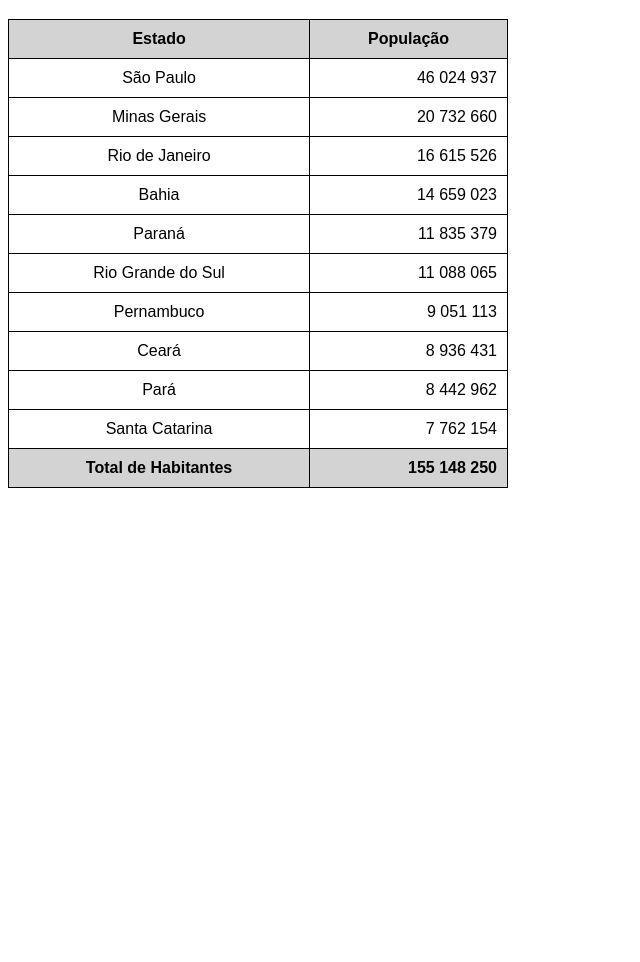
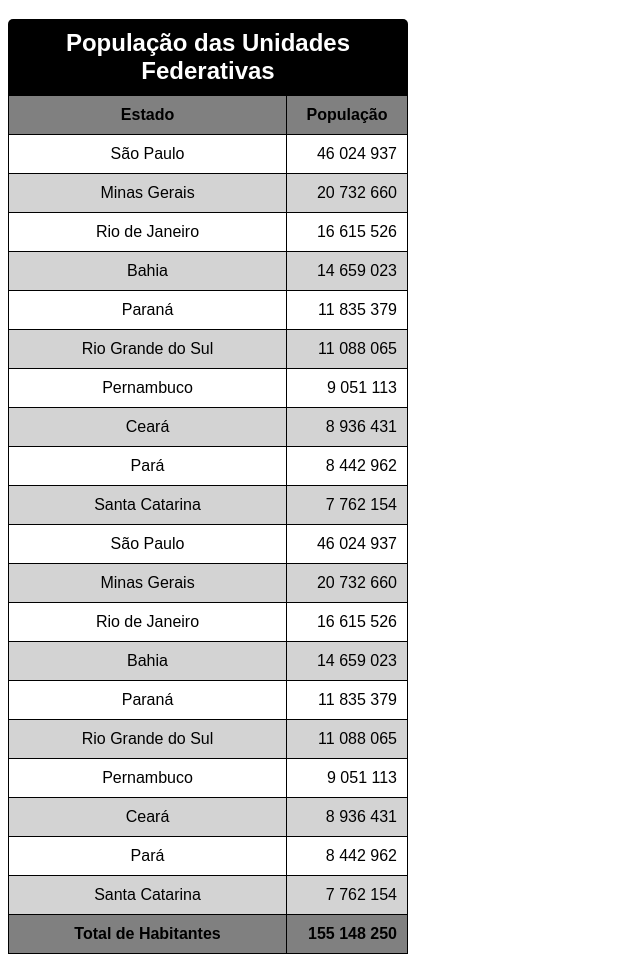
Before and after one commit to gutoPsilva/HTML-CSS, a plain HTML site: page exercícios/ex023/tabela002.html in a window 1280 px wide. Shown: the part 61-1023 px from the top of the page, without its empty margins (0-640 px from the left). Before the commit the page ends 800 px from the top, so only its background shows below. Drawn offline with Linux system fonts and the light colour scheme.

```diff
--- a/exercícios/ex023/tabela002.html
+++ b/exercícios/ex023/tabela002.html
@@ -11,9 +11,10 @@
         }
 
         table{
-            width: 500px;
+            width: 400px;
             border-collapse: collapse;
             text-align: center;
+            position: relative;
         }
 
         td, th {
@@ -21,7 +22,26 @@
             padding: 10px;
         }
 
+        caption{
+            font-size: 1.5em;
+            font-weight: bold;
+            padding: 10px;
+            background-color: #000000;
+            color: #FFFFFF;
+            border-radius: 5px 5px 0px 0px;
+        }
+
+        thead > tr > th {
+            position: sticky;
+            top: -1px;
+            background-color: gray;
+        }
+
         thead, tfoot{
+            background-color: gray;
+        }
+
+        tbody > tr:nth-child(2n){
             background-color: lightgray;
         }
 
@@ -35,6 +55,7 @@
     <h1>Uso de Tabelas Grandes</h1>
 
     <!-- Anatomia Para Tabelas Grandes
+        CAPTION
         TABLE
             THEAD
                 TR, TD, TH
@@ -48,10 +69,11 @@
     -->
 
     <table>
+        <caption>População das Unidades Federativas</caption>
         <thead>
             <tr>
-                <th>Estado</th>
-                <th>População</th>
+                <th scope="col">Estado</th>
+                <th scope="col" style="width: 100px;">População</th>
             </tr>
         </thead>
         <tbody>
@@ -95,10 +117,50 @@
                 <td>Santa Catarina
                 <td class="num">7 762 154
             </tr>
+            <tr>
+                <td>São Paulo
+                <td class="num">46 024 937
+            </tr>
+            <tr>
+                <td>Minas Gerais
+                <td class="num">20 732 660
+            </tr>
+            <tr>
+                <td>Rio de Janeiro
+                <td class="num">16 615 526
+            </tr>
+            <tr>
+                <td>Bahia
+                <td class="num">14 659 023
+            </tr>
+            <tr>
+                <td>Paraná
+                <td class="num">11 835 379
+            </tr>
+            <tr>
+                <td>Rio Grande do Sul
+                <td class="num">11 088 065
+            </tr>
+            <tr>
+                <td>Pernambuco
+                <td class="num">9 051 113
+            </tr>
+            <tr>
+                <td>Ceará
+                <td class="num">8 936 431
+            </tr>
+            <tr>
+                <td>Pará
+                <td class="num">8 442 962
+            </tr>
+            <tr>
+                <td>Santa Catarina
+                <td class="num">7 762 154
+            </tr>
         </tbody>
         <tfoot>
             <tr>
-                <th>Total de Habitantes</th>
+                <th scope="row">Total de Habitantes</th>
                 <td class="num"><strong>155 148 250</strong>
             </tr>
         </tfoot>
```
Also changed, not shown: exercícios/ex023/tabela003.html (added, +47 -0 lines).
